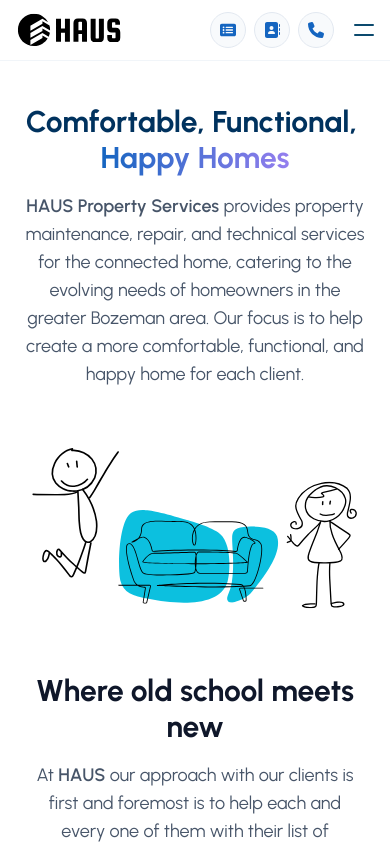
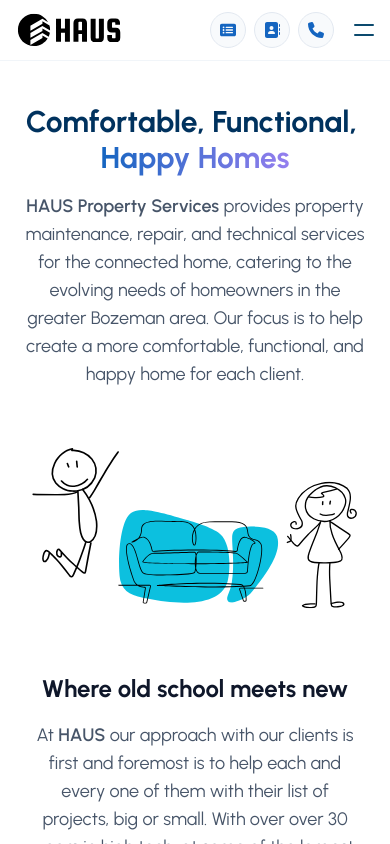
Before and after one commit to ben-v/haus, a React (Vite) app: page / in a window 390 px wide. Shown: the top 844 px of the page. Built offline with nearby package versions, Linux system fonts and the light colour scheme.

Commit message:
adjusted spacing

```diff
--- a/src/pages/landing/sections/Intro-2.tsx
+++ b/src/pages/landing/sections/Intro-2.tsx
@@ -13,8 +13,8 @@
                 <div className="relative w-auto flex flex-col">
                     <div className="flex flex-col lg:flex-row-reverse">
                         <div className="lg:w-9/12 w-auto p-2">
-                            <div className="p-2 w-auto text-center lg:text-left">
-                                <h2 className="text-3xl font-bold text-gray-900 dark:text-white lg:text-4xl">Where old school meets new</h2>
+                            <div className="py-2 px-0 md:p-2 w-auto text-center lg:text-left">
+                                <h2 className="text-2xl md:text-3xl font-bold text-gray-900 dark:text-white lg:text-4xl">Where old school meets new</h2>
                             </div>
                             <p className="m-2 md:m-6 lg:mt-12 lg:ml-3 text-gray-600 dark:text-gray-300 text-lg md:text-lg text-center md:text-left">At <span className="font-semibold">HAUS</span> our approach with our clients is first and foremost is to help each and every one of them with their list of projects, big or small. With over over 30 years in high tech, at some of the largest companies in the United States, respectful and considerate communication & collaboration were the foundations of success then and are the foundation of success today on any project...in corporate America or in the home.</p>
                         </div>
```
